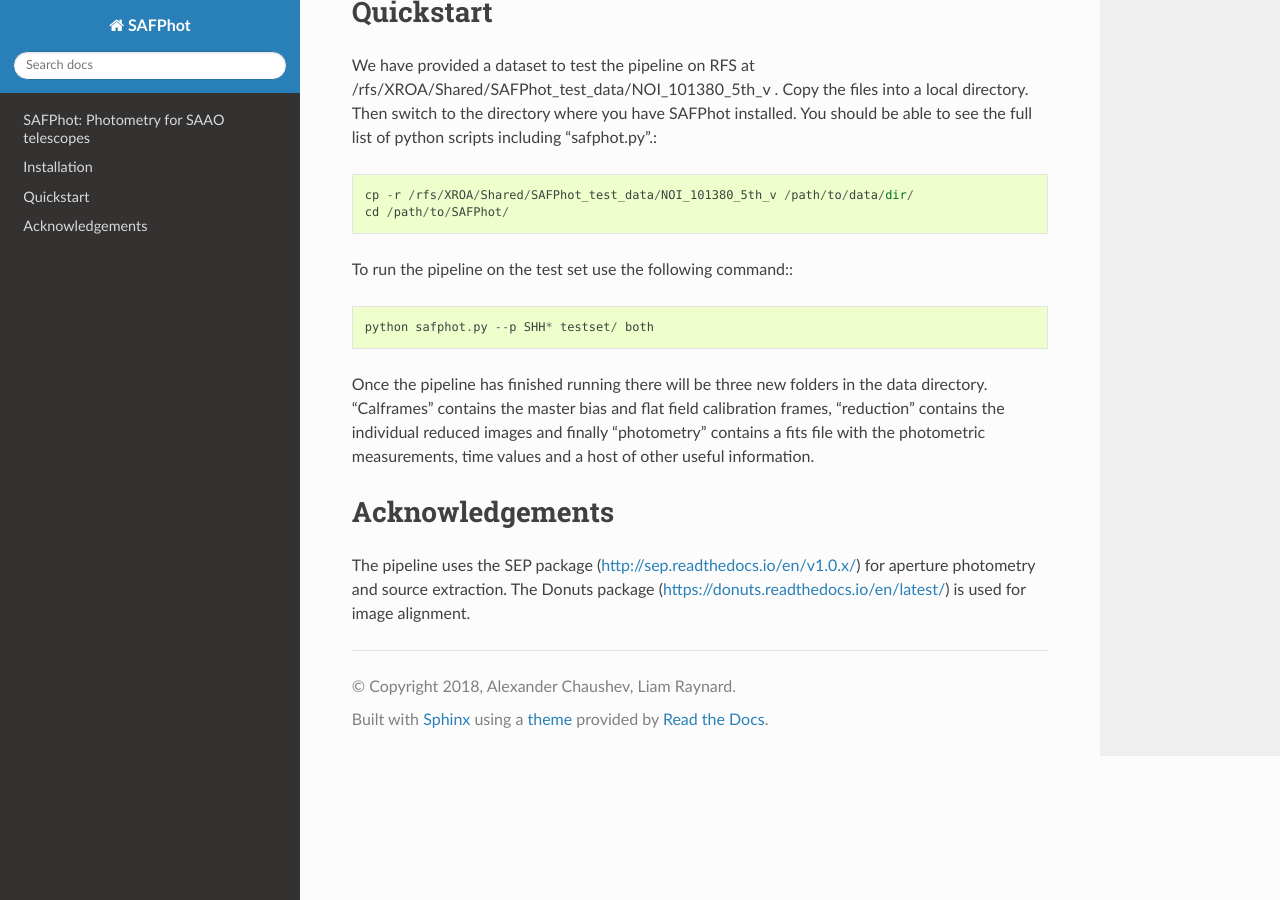
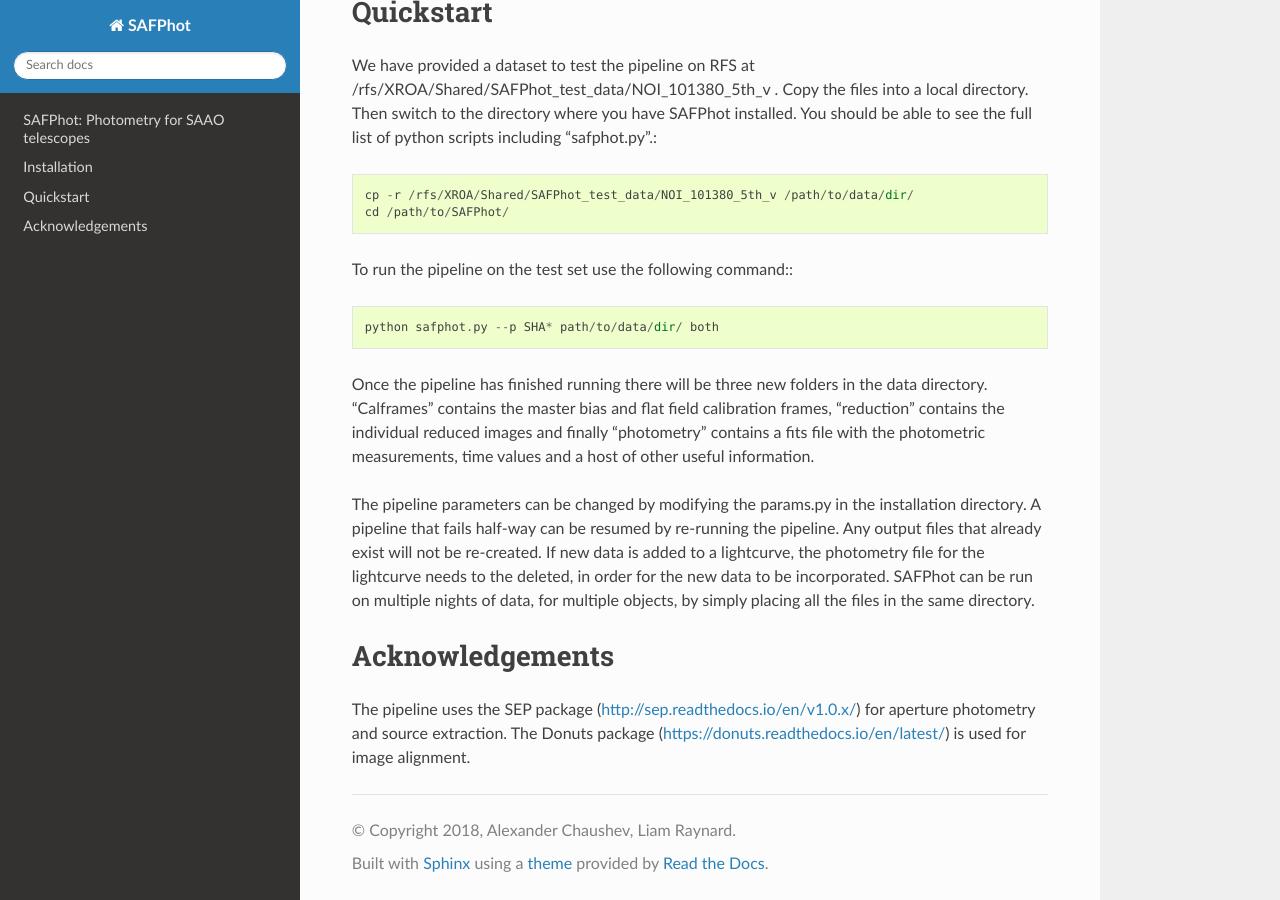
Before and after one commit to apchsh/SAFPhot, a Sphinx documentation site: the page built from docs/index.rst, in a window 1280 px wide and 900 px high, scrolled down 954 px. Built offline with Sphinx 7.4.7 and the Read the Docs theme 2.0.0, drawn with Linux system fonts in a browser that asks for light colours.

Commit message:
Documentation changes

```diff
--- a/docs/index.rst
+++ b/docs/index.rst
@@ -49,10 +49,12 @@ see the full list of python scripts including "safphot.py".::
 
 To run the pipeline on the test set use the following command:::
 
-   python safphot.py --p SHH* testset/ both
+   python safphot.py --p SHA* path/to/data/dir/ both
 
 
 Once the pipeline has finished running there will be three new folders in the data directory. "Calframes" contains the master bias and flat field calibration frames, "reduction" contains the individual reduced images and finally "photometry" contains a fits file with the photometric measurements, time values and a host of other useful information.
+
+The pipeline parameters can be changed by modifying the params.py in the installation directory. A pipeline that fails half-way can be resumed by re-running the pipeline. Any output files that already exist will not be re-created. If new data is added to a lightcurve, the photometry file for the lightcurve needs to the deleted, in order for the new data to be incorporated. SAFPhot can be run on multiple nights of data, for multiple objects, by simply placing all the files in the same directory.
 
 ..
 
```
